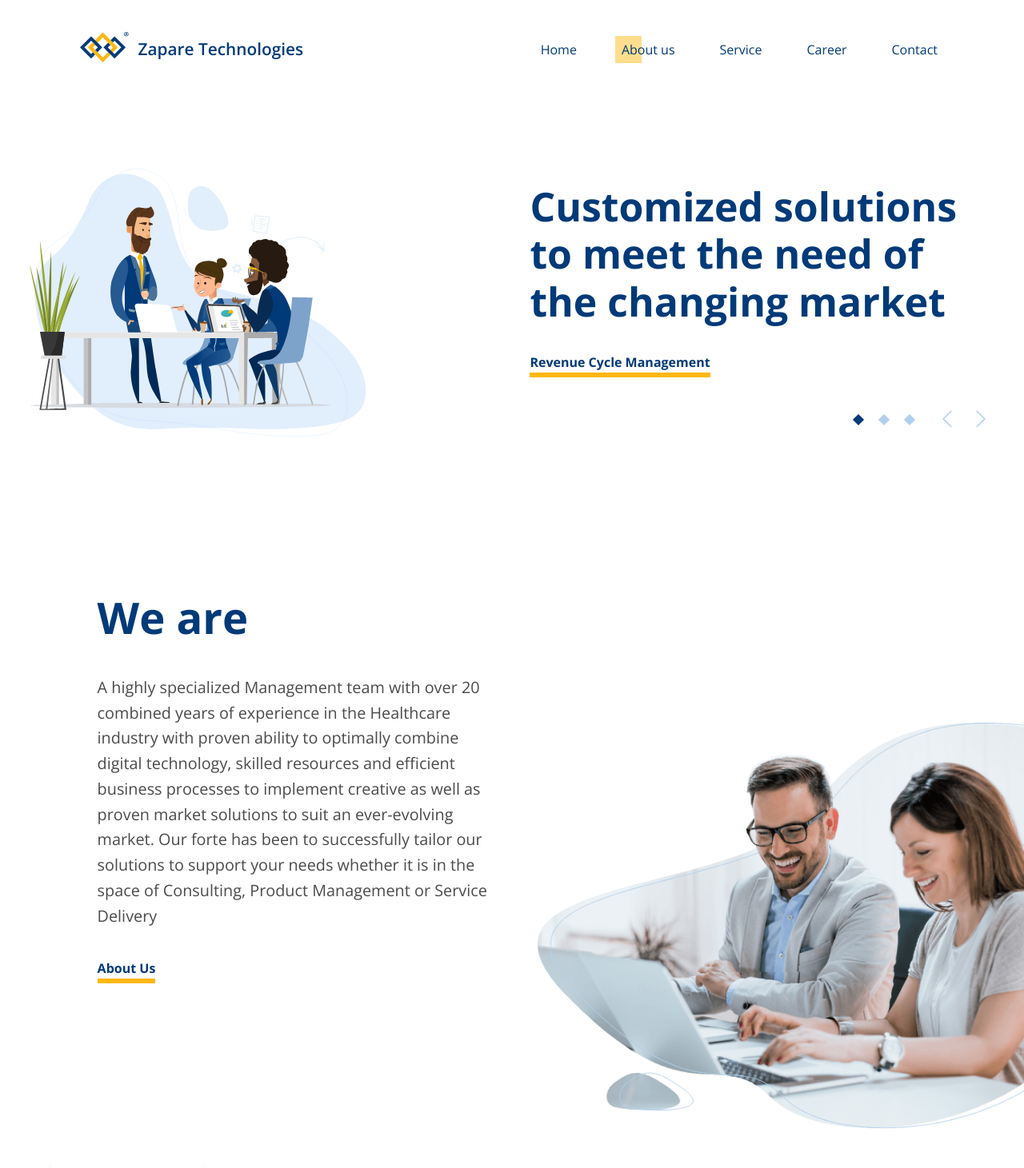
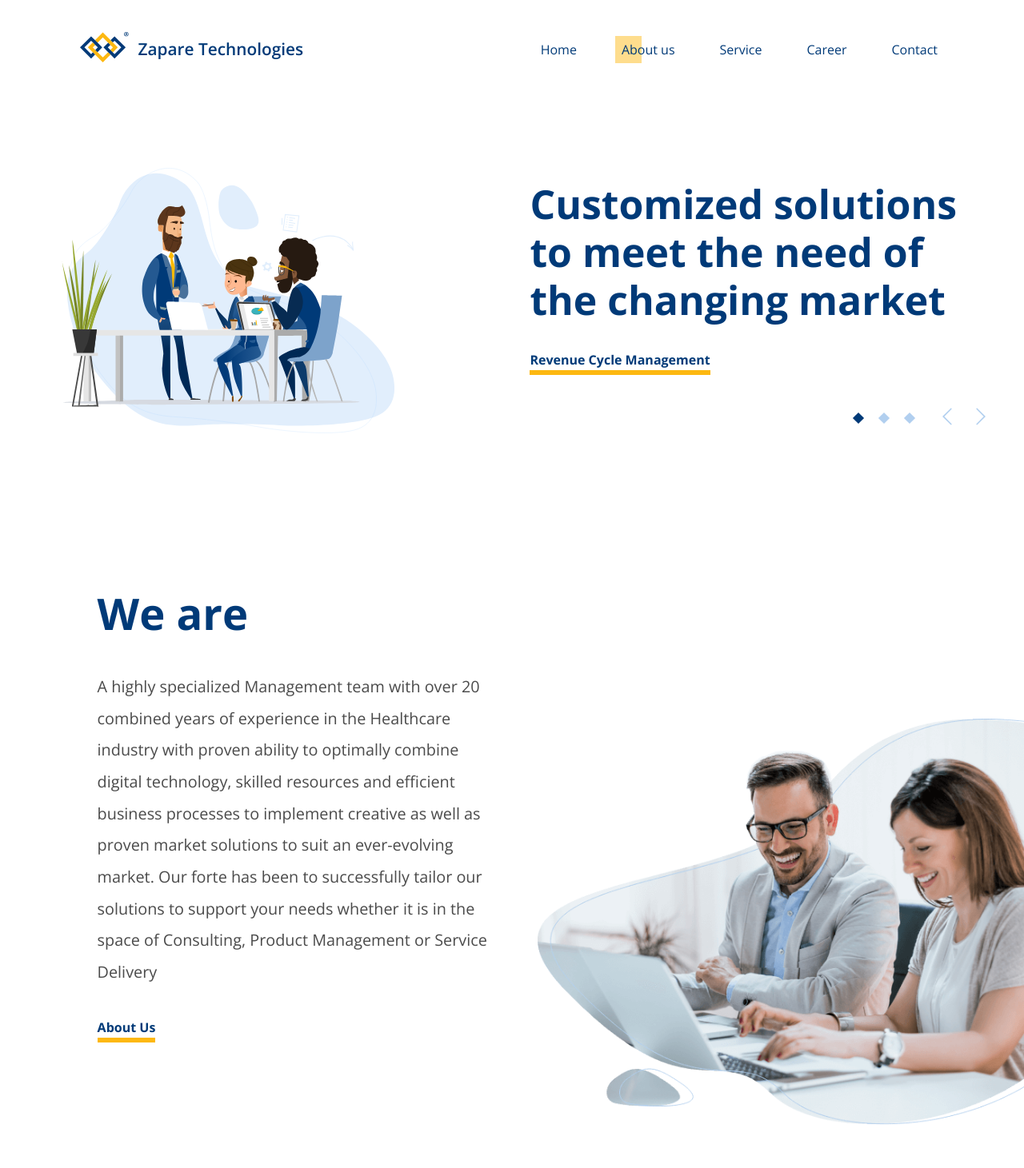
Before and after one commit to Shahzad6077/zaparetech-clone-react, a React (Create React App) app: page / in a window 1280 px wide. Shown: the top 1461 px of the page at 80% size. Built offline with nearby package versions, Linux system fonts and the light colour scheme.

Commit message:
Fix line-height

```diff
--- a/src/Components/HomeSections/About/styles.js
+++ b/src/Components/HomeSections/About/styles.js
@@ -53,7 +53,6 @@ export const useInfoStyles = makeStyles((theme) => ({
   imgWrapper: {
     display: "flex",
     maxWidth: "100%",
-    height: "100%",
     justifyContent: "center",
     position: "relative",
     "& img": {
@@ -63,6 +62,7 @@ export const useInfoStyles = makeStyles((theme) => ({
 
     [theme.breakpoints.up("md")]: {
       justifyContent: "flex-end",
+      height: "100%",
 
       "& img": {
         maxWidth: "150%",
--- a/src/Components/HomeSections/Banner/ImgBox.js
+++ b/src/Components/HomeSections/Banner/ImgBox.js
@@ -5,7 +5,7 @@ import { ReactComponent as TopIllustrationSvg } from "./../../../Assets/topIllus
 
 const ImgBox = () => {
   return (
-    <FadeAnimationBox animateTo="down">
+    <FadeAnimationBox animateTo="down" style={{ display: "inline-flex" }}>
       <TopIllustrationSvg />
     </FadeAnimationBox>
   );
--- a/src/Utils/InfoBox/index.js
+++ b/src/Utils/InfoBox/index.js
@@ -51,6 +51,7 @@ const useStyles = makeStyles((theme) => ({
         fontSize: "calc(0.9em + 0.5vw)",
       },
       [theme.breakpoints.up("md")]: {
+        lineHeight: 2,
         marginBottom: "2.4rem",
         textAlign: "left",
         paddingRight: "16px",
--- a/src/theme.js
+++ b/src/theme.js
@@ -17,4 +17,5 @@ const theme = createMuiTheme({
     fontFamily: "Open Sans, sans-serif",
   },
 });
+
 export default theme;
```
Also changed, not shown: 1 other file (tests, documents, lock files or other folders).
